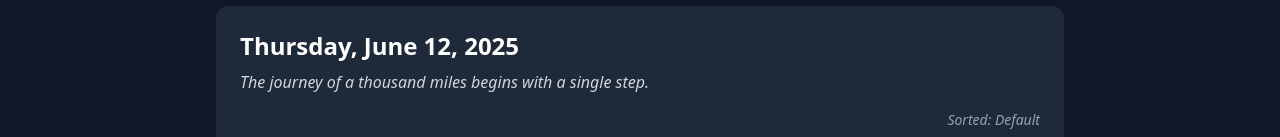
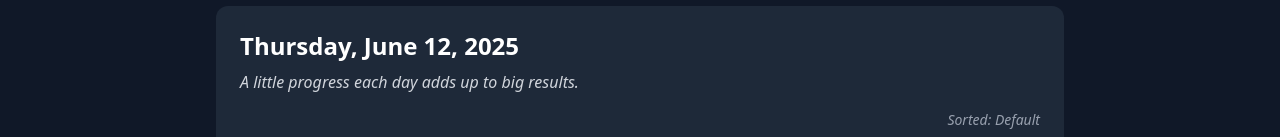
Before and after one commit to ryangholland/habit-tracker, a React (Vite) app: page / in a window 1280 px wide. Shown: the part 191-328 px from the top of the page. Built offline with nearby package versions, Linux system fonts and the light colour scheme.

Commit message:
feat: display a different motivational quote each day

```diff
--- a/src/pages/Today.jsx
+++ b/src/pages/Today.jsx
@@ -4,6 +4,7 @@ import { useProgress } from "../hooks/useProgress";
 import { useContext } from "react";
 import { SettingsContext } from "../context/SettingsContext";
 import { toggleHabit } from "../utils/habitUtils";
+import { getQuoteOfTheDay } from "../utils/quotes";
 import HabitList from "../components/HabitList";
 import AddHabitForm from "../components/AddHabitForm";
 import ProgressBar from "../components/ProgressBar";
@@ -44,7 +45,7 @@ function Today() {
       </h2>
       {showQuote && (
         <p className="italic text-gray-700 dark:text-gray-300">
-          The journey of a thousand miles begins with a single step.
+          {getQuoteOfTheDay()}
         </p>
       )}
       {visibleHabits.length > 0 && (
--- /dev/null
+++ b/src/utils/quotes.js
@@ -0,0 +1,35 @@
+const quotes = [
+  "The journey of a thousand miles begins with a single step.",
+  "Success is the sum of small efforts repeated day in and day out.",
+  "Don’t watch the clock; do what it does. Keep going.",
+  "It always seems impossible until it’s done.",
+  "Discipline is choosing between what you want now and what you want most.",
+  "Small habits make a big difference.",
+  "You don’t have to be extreme, just consistent.",
+  "One day or day one — you decide.",
+  "Progress, not perfection.",
+  "Push yourself, because no one else is going to do it for you.",
+  "We are what we repeatedly do. Excellence, then, is not an act, but a habit.",
+  "Success doesn’t come from what you do occasionally, it comes from what you do consistently.",
+  "A little progress each day adds up to big results.",
+  "Your future is created by what you do today, not tomorrow.",
+  "Motivation gets you going, but discipline keeps you growing.",
+  "Habits are the compound interest of self-improvement.",
+  "Do something today that your future self will thank you for.",
+  "Action is the foundational key to all success.",
+  "Consistency is more important than perfection.",
+  "Don’t break the chain.",
+  "Fall in love with the process, and the results will come.",
+  "Your life does not get better by chance, it gets better by change.",
+  "Start where you are. Use what you have. Do what you can.",
+  "Some people want it to happen, some wish it would happen, others make it happen.",
+  "If you’re tired of starting over, stop giving up.",
+];
+
+export function getQuoteOfTheDay(date = new Date()) {
+  const index =
+    Math.abs(
+      date.getFullYear() * 1000 + date.getMonth() * 100 + date.getDate()
+    ) % quotes.length;
+  return quotes[index];
+}
```
